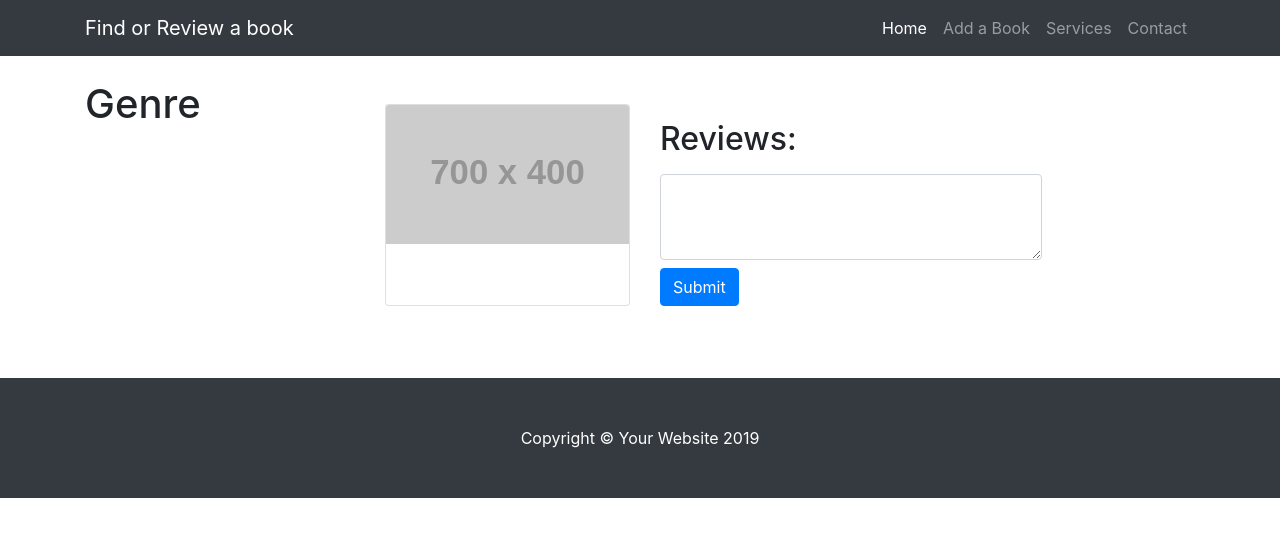
After one commit to Code-Institute-Submissions/FORB, a Flask app: template templates/add_review.html in a window 1280 px wide. The commit adds this page. Shown: the top 537 px of the page. Run offline with Flask 2, Linux system fonts and the light colour scheme; the template is opened without the code that fills it, so the values that code supplies are empty; grey boxes labelled with a size stand in for pictures from a placeholder-image service; some libraries are stand-ins or nearby versions.

Commit message:
creating add review page

```diff
--- a/app.py
+++ b/app.py
@@ -29,14 +29,16 @@ def insert_book():
     return redirect(url_for('get_books'))
 
 
-@app.route("/insert_review", methods=["POST"])
-def insert_review():
-    books = mongo.db.books
-    books.insert_one(request.form.to_dict(flat=False))
+@app.route('/add_review/<book_id>')
+def add_review(book_id):
+    currentReview =  mongo.db.books.find_one({"_id": ObjectId(book_id)})
+    return render_template('add_review.html', book=currentReview, genre=list(mongo.db.genre.find()))
 
+@app.route('/insert_review/<book_id>', methods=["POST"])
+def insert_review(book_id):
+    book = mongo.db.books
+    book.insert_one( {"reviews":"revrev"},{'_id'== ObjectId(book_id)})
     return redirect(url_for('get_books'))
-
-
 
 
 
--- /dev/null
+++ b/templates/add_review.html
@@ -0,0 +1,38 @@
+{% extends 'base.html' %}
+{% block add%}
+
+<div class="col my-5">
+          <div class="row my-4">
+
+
+          <div class="col-lg-4 col-md-6 mb-4">
+            <div class="card h-100">
+              <a href="#"><img class="card-img-top" src="http://placehold.it/700x400" alt=""></a>
+              <div class="card-body">
+                <h4 class="card-title">
+                  <a href="#">{{" ".join(book.title)}}</a>
+                </h4>
+                <h5>{{" ".join(book.author)}}</h5>
+                <h6>{{" ".join(book.published)}}</h6>
+                <h6>{{", ".join(book.genre)}}</h6>
+                </div>
+
+            </div>
+          </div>
+          <div class="col-4 col-md-6 mb-4">
+          <h2 class="mt-3">Reviews:</h2>
+        <p>{{',  '.join(book.reviews)}}</p>
+        <form action="{{ url_for('insert_review', book_id=book._id) }}" method="POST">
+
+                <textarea class="form-control mb-0" id="exampleFormControlTextarea1" name="reviews" rows="3"></textarea>
+                <button type="submit" class="btn btn-primary mt-2" name="action">Submit</button>
+                </form>
+          </div>
+
+
+
+
+
+</div>
+</div>
+{% endblock %}
--- a/templates/base.html
+++ b/templates/base.html
@@ -92,12 +92,10 @@
 
 
 
-                <form action="{{ url_for('insert_review', books_id=books._id) }}" method="POST">
+                 <a href="{{ url_for('add_review', book_id=book._id) }}" class="btn btn-primary mt-4">Write a review</a>
 
-                <textarea class="form-control mb-0" id="exampleFormControlTextarea1" name="reviews" rows="3"></textarea>
-                <button type="submit" class="btn btn-primary mt-2" name="action">Submit</button>
-                </form>
         <h3 class="mt-3">Reviews:</h3>
+
                 <p>{{',  '.join(book.reviews)}}</p>
               </div>
 
```
Also changed, not shown: 1 other file.
